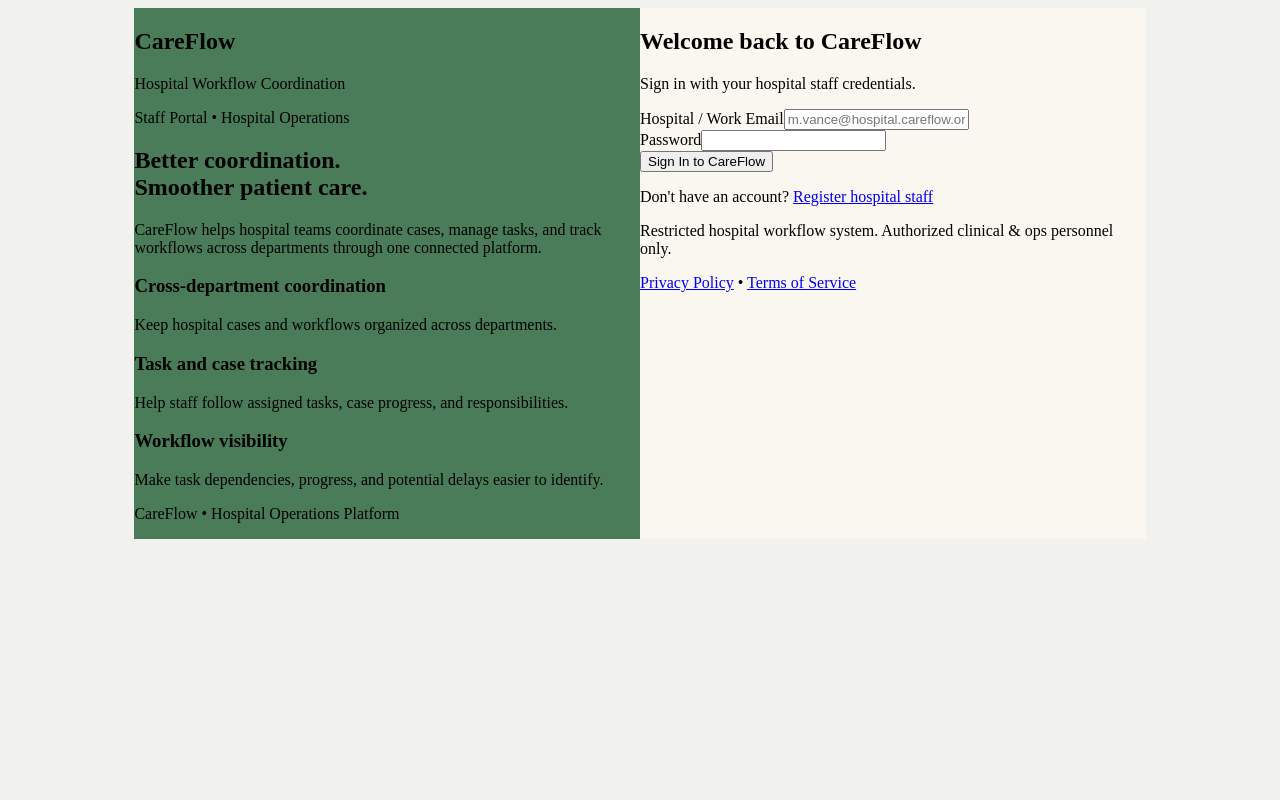
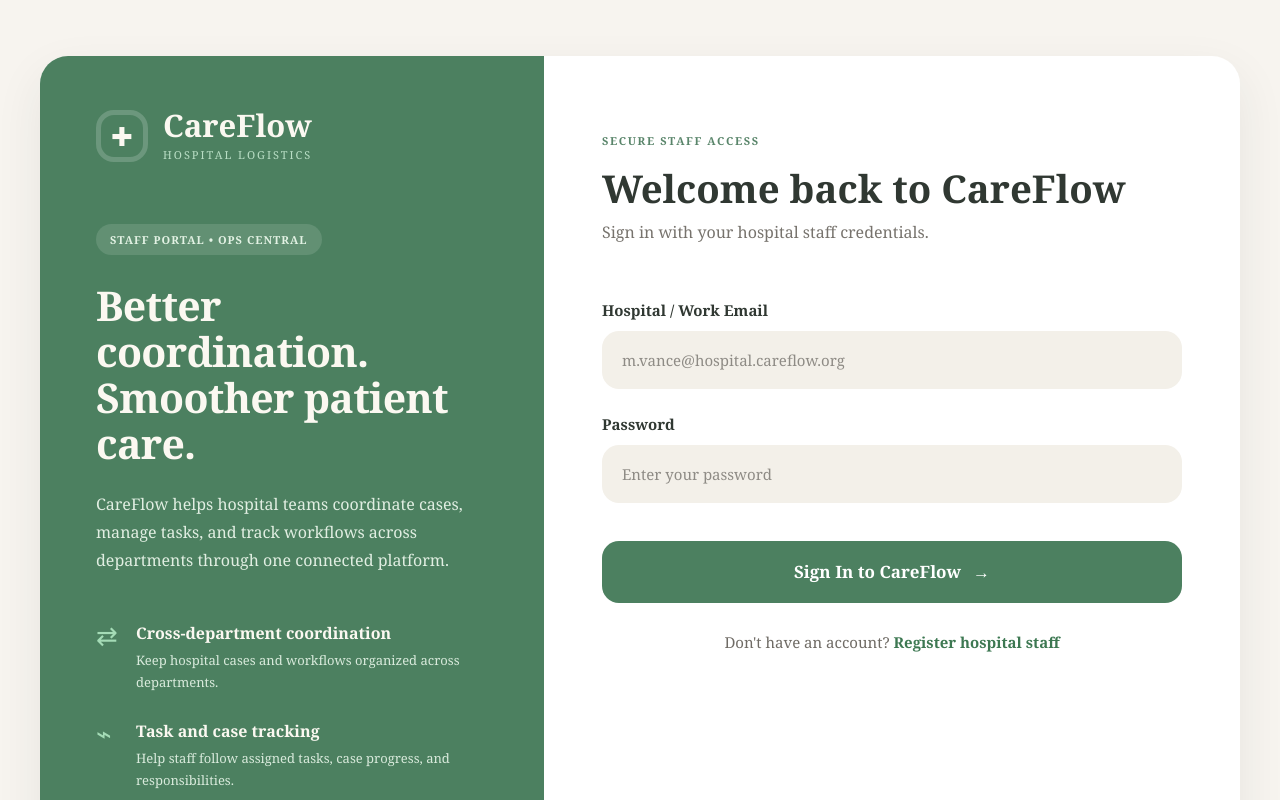
Before and after one commit to Laghrabi/ft_transcendence, a React (Vite) app in the folder frontend/: page / in a window 1280 px wide. Shown: the top 800 px of the page. Built offline with nearby package versions, Linux system fonts and the light colour scheme.

Commit message:
update login design

```diff
--- a/frontend/src/pages/auth/Login.jsx
+++ b/frontend/src/pages/auth/Login.jsx
@@ -1,54 +1,58 @@
+import "../../styles/Login.css";
+
 function LeftPanel() {
   return (
     <section className="left-panel">
+      <header className="brand">
+        <span className="brand-icon" aria-hidden="true">✚</span>
         <div>
           <h1>CareFlow</h1>
-        <p>Hospital Workflow Coordination</p>
-        <p>Staff Portal • Hospital Operations</p>
+          <p>HOSPITAL LOGISTICS</p>
         </div>
+      </header>
 
-      <div>
+      <div className="left-intro">
+        <span className="staff-badge">STAFF PORTAL • OPS CENTRAL</span>
         <h2>
           Better coordination.
           <br />
           Smoother patient care.
         </h2>
-
         <p>
-          CareFlow helps hospital teams coordinate cases,
-          manage tasks, and track workflows across departments
-          through one connected platform.
+          CareFlow helps hospital teams coordinate cases, manage tasks,
+          and track workflows across departments through one connected platform.
         </p>
       </div>
 
-      <div>
+      <div className="feature-list">
+        <div className="feature">
+          <span className="feature-icon" aria-hidden="true">⇄</span>
           <div>
             <h3>Cross-department coordination</h3>
-          <p>
-            Keep hospital cases and workflows organized
-            across departments.
-          </p>
-        </div>
-
-        <div>
-          <h3>Task and case tracking</h3>
-          <p>
-            Help staff follow assigned tasks,
-            case progress, and responsibilities.
-          </p>
-        </div>
-
-        <div>
-          <h3>Workflow visibility</h3>
-          <p>
-            Make task dependencies, progress,
-            and potential delays easier to identify.
-          </p>
+            <p>Keep hospital cases and workflows organized across departments.</p>
           </div>
         </div>
 
+        <div className="feature">
+          <span className="feature-icon" aria-hidden="true">⌁</span>
           <div>
-        <p>CareFlow • Hospital Operations Platform</p>
+            <h3>Task and case tracking</h3>
+            <p>Help staff follow assigned tasks, case progress, and responsibilities.</p>
+          </div>
+        </div>
+
+        <div className="feature">
+          <span className="feature-icon" aria-hidden="true">◷</span>
+          <div>
+            <h3>Workflow visibility</h3>
+            <p>Make task dependencies, progress, and potential delays easier to identify.</p>
+          </div>
+        </div>
+      </div>
+
+      <div className="left-footer">
+        <span className="status-dot" aria-hidden="true" />
+        CareFlow • Hospital Operations Platform
       </div>
     </section>
   );
@@ -57,13 +61,15 @@ function LeftPanel() {
 function RightPanel() {
   return (
     <section className="right-panel">
-      <div>
+      <div className="right-content">
+        <div className="welcome">
+          <span className="eyebrow">SECURE STAFF ACCESS</span>
           <h1>Welcome back to CareFlow</h1>
           <p>Sign in with your hospital staff credentials.</p>
         </div>
 
-      <form>
-        <div>
+        <form className="login-form">
+          <div className="field">
             <label htmlFor="email">Hospital / Work Email</label>
             <input
               type="email"
@@ -75,40 +81,40 @@ function RightPanel() {
             />
           </div>
 
-        <div>
+          <div className="field">
             <label htmlFor="password">Password</label>
             <input
               type="password"
               id="password"
               name="password"
+              placeholder="Enter your password"
               autoComplete="current-password"
               required
             />
           </div>
 
-        <button type="submit">
-          Sign In to CareFlow
+          <button className="sign-in-button" type="submit">
+            Sign In to CareFlow <span aria-hidden="true">→</span>
           </button>
         </form>
 
-      <div>
-        <p>
+        <p className="register-text">
           Don't have an account?{" "}
           <a href="/register">Register hospital staff</a>
         </p>
       </div>
 
-      <footer>
+      <footer className="right-footer">
         <p>
           Restricted hospital workflow system.
-          Authorized clinical & ops personnel only.
+          <br />
+          Authorized clinical &amp; ops personnel only.
         </p>
-
-        <p>
+        <div>
           <a href="/privacy">Privacy Policy</a>
-          {" • "}
+          <span aria-hidden="true">•</span>
           <a href="/terms">Terms of Service</a>
-        </p>
+        </div>
       </footer>
     </section>
   );
@@ -116,7 +122,7 @@ function RightPanel() {
 
 function Login() {
   return (
-    <main className="flex">
+    <main className="login-card">
       <LeftPanel />
       <RightPanel />
     </main>
--- a/frontend/src/styles/Login.css
+++ b/frontend/src/styles/Login.css
@@ -1,25 +1,359 @@
-
-body
-{
-          background-color: #f1f2ee;
-
-}
-.flex
-{
-          display: flex;
-          width: 80%;
-          margin: 0 auto;
+* {
+  box-sizing: border-box;
 }
 
-.left-panel
-{
-          width: 50%;
-          background-color: #4a7c59;
-
+body {
+  margin: 0;
+  background: #f7f4ef;
+  color: #303832;
+  font-family: Georgia, "Times New Roman", serif;
 }
 
-.right-panel
-{
-          width: 50%;
-          background-color: #faf6f0;
+#root {
+  min-height: 100vh;
+  display: flex;
+  justify-content: center;
+  align-items: center;
+  padding: 56px 24px;
 }
+
+.login-card {
+  display: flex;
+  width: min(1200px, 100%);
+  min-height: 720px;
+  border-radius: 28px;
+  overflow: hidden;
+  background: #fff;
+  box-shadow: 0 18px 48px rgba(42, 57, 46, 0.08);
+}
+
+.left-panel {
+  flex: 0 0 42%;
+  display: flex;
+  flex-direction: column;
+  padding: 54px 56px 36px;
+  background: #4c8060;
+  color: #fbf8f1;
+}
+
+.brand {
+  display: flex;
+  align-items: center;
+  gap: 15px;
+}
+
+.brand-icon {
+  display: grid;
+  place-items: center;
+  width: 52px;
+  height: 52px;
+  border: 5px solid rgba(255, 255, 255, 0.18);
+  border-radius: 18px;
+  font-size: 26px;
+}
+
+.brand h1 {
+  margin: 0;
+  font-size: 31px;
+  line-height: 1;
+}
+
+.brand p {
+  margin: 6px 0 0;
+  color: #b9dec5;
+  font-size: 11px;
+  letter-spacing: 2px;
+}
+
+.left-intro {
+  margin-top: 62px;
+}
+
+.staff-badge {
+  display: inline-block;
+  padding: 8px 14px;
+  border-radius: 24px;
+  background: rgba(255, 255, 255, 0.12);
+  color: #e3f2e4;
+  font-size: 11px;
+  font-weight: bold;
+  letter-spacing: 1px;
+}
+
+.left-intro h2 {
+  margin: 28px 0 24px;
+  font-size: clamp(30px, 3.2vw, 45px);
+  line-height: 1.12;
+  letter-spacing: -0.7px;
+}
+
+.left-intro > p {
+  margin: 0;
+  max-width: 390px;
+  color: #e1eee2;
+  font-size: 16px;
+  line-height: 1.75;
+}
+
+.feature-list {
+  display: grid;
+  gap: 27px;
+  margin-top: 48px;
+}
+
+.feature {
+  display: flex;
+  align-items: flex-start;
+  gap: 15px;
+}
+
+.feature-icon {
+  width: 25px;
+  flex-shrink: 0;
+  color: #a4dbb6;
+  font-size: 26px;
+  line-height: 1;
+}
+
+.feature h3 {
+  margin: 0 0 6px;
+  font-size: 16px;
+}
+
+.feature p {
+  margin: 0;
+  color: #d9eadc;
+  font-size: 13px;
+  line-height: 1.65;
+}
+
+.left-footer {
+  display: flex;
+  align-items: center;
+  gap: 9px;
+  margin-top: auto;
+  padding: 15px 18px;
+  border-radius: 16px;
+  background: rgba(255, 255, 255, 0.1);
+  font-size: 12px;
+}
+
+.status-dot {
+  width: 11px;
+  height: 11px;
+  border-radius: 50%;
+  background: #b2e5bc;
+  box-shadow: 0 0 0 4px rgba(178, 229, 188, 0.2);
+}
+
+.right-panel {
+  flex: 1;
+  display: flex;
+  flex-direction: column;
+  min-width: 0;
+}
+
+.right-content {
+  width: 100%;
+  padding: 72px 58px 55px;
+}
+
+.eyebrow {
+  color: #59856a;
+  font-size: 11px;
+  font-weight: bold;
+  letter-spacing: 1.6px;
+}
+
+.welcome h1 {
+  margin: 16px 0 10px;
+  font-size: clamp(30px, 3vw, 41px);
+  line-height: 1.15;
+}
+
+.welcome p {
+  margin: 0;
+  color: #77736d;
+  font-size: 16px;
+  line-height: 1.6;
+}
+
+.login-form {
+  display: grid;
+  gap: 25px;
+  margin-top: 54px;
+}
+
+.field {
+  display: grid;
+  gap: 11px;
+}
+
+.field label {
+  font-size: 15px;
+  font-weight: bold;
+}
+
+.field input {
+  width: 100%;
+  height: 58px;
+  padding: 0 19px;
+  border: 1px solid transparent;
+  border-radius: 17px;
+  outline: none;
+  background: #f3f0e9;
+  color: #303832;
+  font: inherit;
+  font-size: 15px;
+  transition: border-color 0.2s, box-shadow 0.2s;
+}
+
+.field input::placeholder {
+  color: #8e8b85;
+}
+
+.field input:focus {
+  border-color: #4c8060;
+  box-shadow: 0 0 0 3px rgba(76, 128, 96, 0.15);
+}
+
+.sign-in-button {
+  display: flex;
+  align-items: center;
+  justify-content: center;
+  gap: 12px;
+  width: 100%;
+  min-height: 62px;
+  margin-top: 13px;
+  border: 0;
+  border-radius: 17px;
+  background: #4c8060;
+  color: #fff;
+  font: bold 17px Georgia, "Times New Roman", serif;
+  cursor: pointer;
+  transition: background 0.2s, transform 0.2s;
+}
+
+.sign-in-button:hover {
+  background: #3b6c4d;
+  transform: translateY(-1px);
+}
+
+.sign-in-button:focus-visible,
+a:focus-visible {
+  outline: 3px solid #9bc6a7;
+  outline-offset: 3px;
+}
+
+.register-text {
+  margin: 29px 0 0;
+  text-align: center;
+  color: #6f6b65;
+  font-size: 15px;
+}
+
+a {
+  color: #3d7852;
+  font-weight: bold;
+  text-decoration: none;
+}
+
+a:hover {
+  text-decoration: underline;
+}
+
+.right-footer {
+  display: flex;
+  align-items: center;
+  justify-content: space-between;
+  gap: 20px;
+  margin-top: auto;
+  padding: 24px 32px;
+  background: #f8f6f2;
+  color: #77736d;
+  font-size: 12px;
+  line-height: 1.5;
+}
+
+.right-footer p {
+  margin: 0;
+}
+
+.right-footer div {
+  display: flex;
+  align-items: center;
+  gap: 13px;
+  white-space: nowrap;
+}
+
+.right-footer a {
+  color: #6c6a64;
+  font-weight: normal;
+}
+
+@media (max-width: 900px) {
+  .left-panel {
+    padding: 38px 32px 30px;
+  }
+
+  .right-content {
+    padding: 50px 35px 45px;
+  }
+
+  .left-intro {
+    margin-top: 42px;
+  }
+
+  .feature-list {
+    margin-top: 35px;
+  }
+
+  .right-footer {
+    flex-direction: column;
+    align-items: flex-start;
+  }
+}
+
+@media (max-width: 680px) {
+  #root {
+    padding: 18px 12px;
+  }
+
+  .login-card {
+    flex-direction: column;
+    border-radius: 20px;
+    min-height: 0;
+  }
+
+  .left-panel {
+    padding: 32px 28px;
+  }
+
+  .left-intro {
+    margin-top: 32px;
+  }
+
+  .left-intro h2 {
+    font-size: 31px;
+  }
+
+  .feature-list {
+    display: none;
+  }
+
+  .left-footer {
+    margin-top: 30px;
+  }
+
+  .right-content {
+    padding: 42px 28px;
+  }
+
+  .login-form {
+    margin-top: 35px;
+  }
+
+  .right-footer {
+    padding: 23px 28px;
+  }
+}
```
Lines whose indentation alone changed are shown as unchanged.
